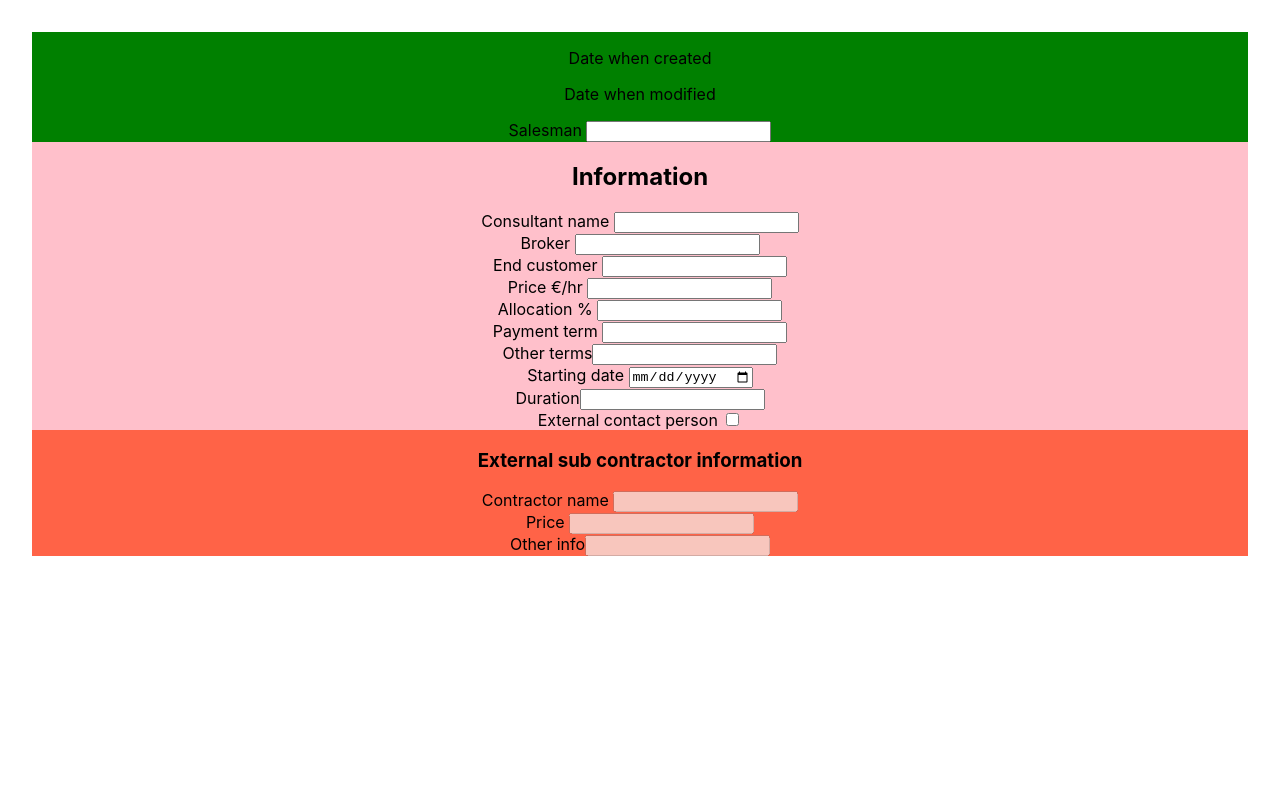
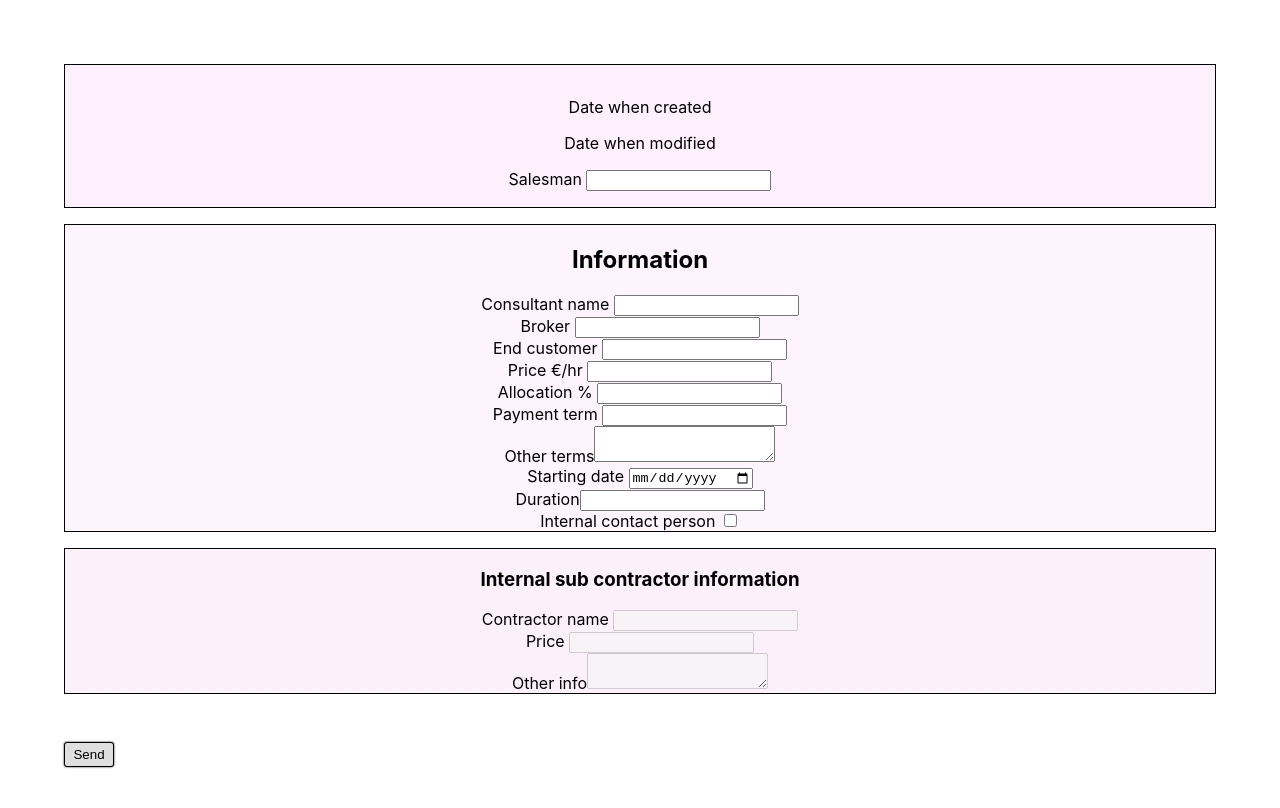
Before and after one commit to ebou-touray/dealcard, a React (Create React App) app: page /form in a window 1280 px wide. Shown: the top 808 px of the page. Built offline with nearby package versions, Linux system fonts and the light colour scheme.

Commit message:
modify form

```diff
--- a/src/Form/Form.css
+++ b/src/Form/Form.css
@@ -1,18 +1,23 @@
 .date-area {
-    background-color: green;
+    background-color: rgb(254, 240, 255);
+    border: 1px solid black;
+    padding: 1rem;
  /*    display: flex;
     flex-direction: column; */
 }
 
 .information-area {
-    background-color: pink;
+    background-color: rgb(253, 244, 253);
+    border: 1px solid black
+
    /*  display: flex;
     flex-direction: column; */
 
 }
 
 .subcontractor-area {
-    background-color: tomato;
+    background-color: rgb(252, 240, 251);
+    border: 1px solid black
  /*    display: flex;
     flex-direction: column; */
 }
@@ -20,5 +25,13 @@
 form {
     margin: 2rem;
     display: grid;
+    grid-gap: 1rem;
+    padding: 2rem;
 
 }
+
+.send {
+    margin-top: 2rem;
+    width: 50px;
+
+}
--- a/src/Form/Form.js
+++ b/src/Form/Form.js
@@ -1,69 +1,92 @@
-import React from 'react';
+import React, { useState } from 'react';
 import './Form.css'
 
 const Form = () => {
-    /*     let today = new Date().toLocaleDateString('en-GB');
-        console.log(today) */
 
+
+    // enables the subcontractor info area if checkbox is checked
+    // does not work properly at the moment
+    const checkHandler = () => {
+        let checkBox = document.getElementById('contact-person');
+        let x = document.getElementById('subcontractor-area')
+        if (checkBox.checked) {
+            console.log('checked')
+            x.querySelectorAll('.contractor-name .price-2').disabled = false;
+        } else {
+            x.querySelectorAll('.contractor-name .price-2').disabled = true;
+        }
+    }
 
     return (
         <div>
             <form>
                 <div className="date-area">
-                    <p>  Date when created </p>
+                    <p id="date">  Date when created </p>
 
                     <p> Date when modified</p>
                     <label htmlFor="salesman">Salesman </label>
                     <input type="text" id="salesman" name="salesman"></input>
+                </div>
+                <div className="information-area">
+                    <h2>Information</h2>
+                    <div>
+                        <label htmlFor="consultant">Consultant name </label>
+                        <input type="text" id="consultant" name="consultant" />
+                    </div>
+                    <div>
+                        <label htmlFor="broker">Broker </label>
+                        <input type="text" id="broker" name="broker" />
+                    </div>
+                    <div>
+                        <label htmlFor="customer">End customer </label>
+                        <input type="text" id="customer" name="customer" />
+                    </div>
+                    <div>
+                        <label htmlFor="price">Price €/hr </label>
+                        <input type="text" id="price" name="price" />
+                    </div>
+                    <label htmlFor="allocation">Allocation % </label>
+                    <input type="number" id="allocation" name="allocation" />
+                    <div>
+                        <label htmlFor="payment-term">Payment term </label>
+                        <input type="text" id="payment-term" name="payment-term" />
+                    </div>
+                    <div>
+                        <label htmlFor="other-terms">Other terms</label>
+                        <textarea type="text" id="other-terms" name="other-terms" />
+                    </div>
+                    <div>
+                        <label htmlFor="starting-date">Starting date </label>
+                        <input type="date" id="starting-date" name="starting-date" />
+                    </div>
+                    <div>
+                        <label htmlFor="duration">Duration</label>
+                        <input type="text" id="duration" name="duration" />
+                    </div>
+                    <div>
+                        <label htmlFor="contact-person">Internal contact person </label>
+                        <input type="checkbox" id="contact-person" name="contact-person" onClick={checkHandler} />
+                    </div>
 
                 </div>
 
-                <div className="information-area">
-                    <h2>Information</h2>
-                    <label for="consultant">Consultant name </label>
-                    <input type="text" id="consultant" name="consultant" />
-                    <br />
-                    <label htmlFor="broker">Broker </label>
-                    <input type="text" id="broker" name="broker" />
-                    <br />
-                    <label htmlFor="customer">End customer </label>
-                    <input type="text" id="customer" name="customer" />
-                    <br />
-                    <label htmlFor="price">Price €/hr </label>
-                    <input type="text" id="price" name="price" />
-                    <br />
-                    <label htmlFor="allocation">Allocation % </label>
-                    <input type="number" id="allocation" name="allocation" />
-                    <br />
-                    <label htmlFor="payment-term">Payment term </label>
-                    <input type="text" id="payment-term" name="payment-term" />
-                    <br />
-                    <label htmlFor="other-terms">Other terms</label>
-                    <input type="textarea" id="other-terms" name="other-terms" />
-                    <br />
-                    <label htmlFor="starting-date">Starting date </label>
-                    <input type="date" id="starting-date" name="starting-date" />
-                    <br />
-                    <label htmlFor="duration">Duration</label>
-                    <input type="text" id="duration" name="duration" />
-                    <br />
-                    <label htmlFor="contact-person">External contact person </label>
-                    <input type="checkbox" id="contact-person" name="contact-person" />
-
+                <div className="subcontractor-area" id="subcontractor-area" >
+                    <h3>Internal sub contractor information</h3>
+                    <div>
+                        <label htmlFor="contractor-name">Contractor name </label>
+                        <input type="text" id="contractor-name" className="contractor-name" name="contractor-name" disabled />
+                    </div>
+                    <div>
+                        <label htmlFor="price-2">Price </label>
+                        <input type="text" id="price-2" className="price-2" name="price-2" disabled />
+                    </div>
+                    <div>
+                        <label htmlFor="other-info">Other info</label>
+                        <textarea type="text" id="other-info" className="other-info" name="other-info" disabled />
+                    </div>
                 </div>
 
-                <div className="subcontractor-area" >
-                    <h3>External sub contractor information</h3>
-                    <label htmlFor="contractor-name">Contractor name </label>
-                    <input type="text" id="contractor-name" name="contractor-name" disabled />
-                    <br />
-                    <label htmlFor="price-2">Price </label>
-                    <input type="text" id="price-2" name="price-2" disabled />
-                    <br />
-                    <label htmlFor="other-info">Other info</label>
-                    <input type="textarea" id="other-info" name="other-info" disabled />
-
-                </div>
+                <button className="btn send">Send</button>
             </form>
         </div>
     );
```
